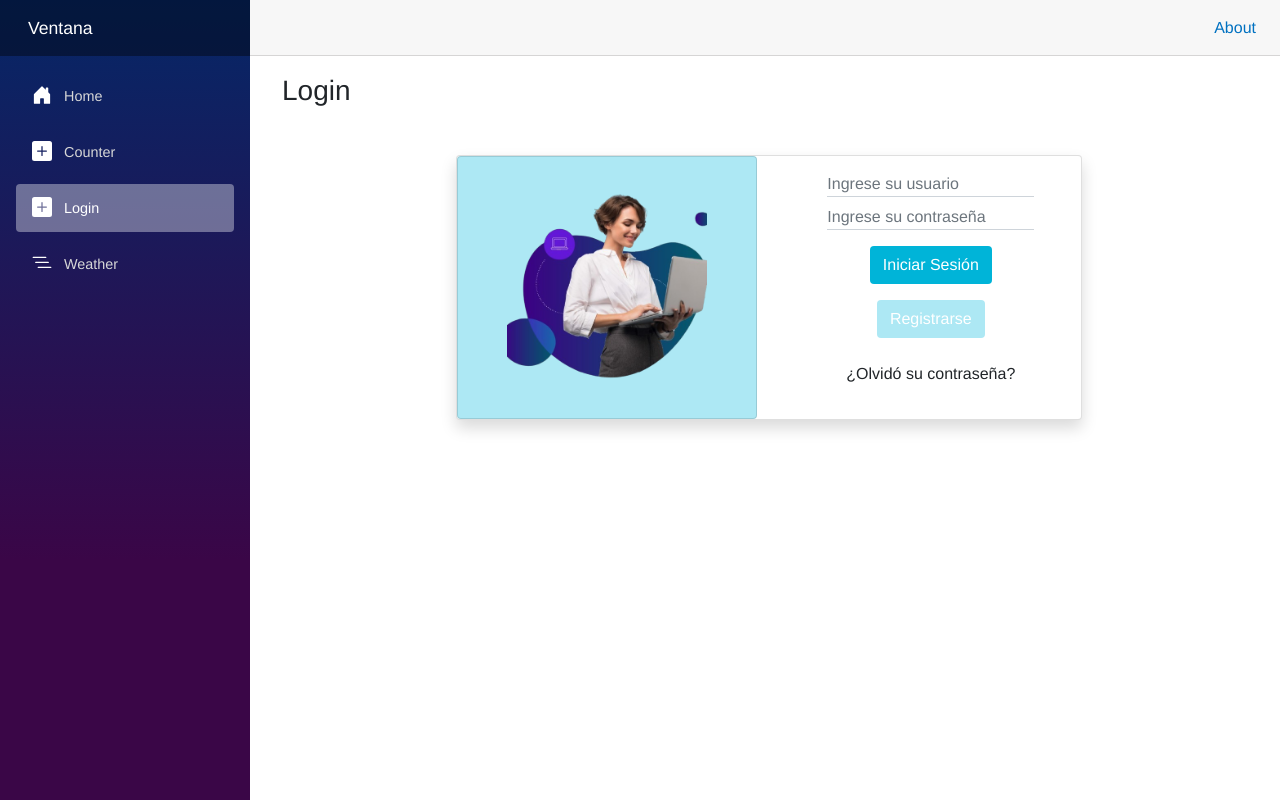
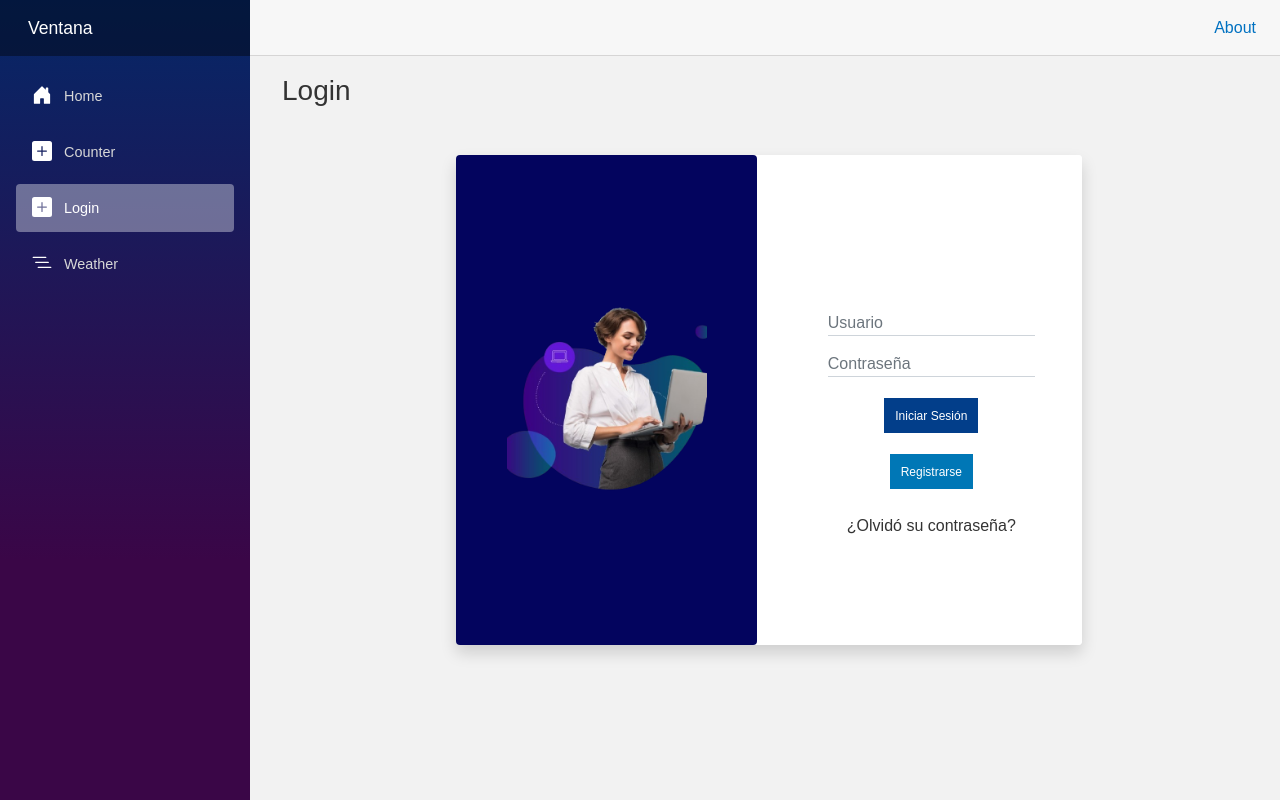
Before and after one commit to SamyJp23/ProyectoAplicado, an ASP.NET Core app: page /Ventana/Login in a window 1280 px wide. Run offline with ASP.NET Core 8, Linux system fonts and the light colour scheme; style sheets or scripts are compiled from the project's sources.

Commit message:
Creando el estilo y terminando el login

```diff
--- a/Ventana/Pages/VentanasPages/Login.razor
+++ b/Ventana/Pages/VentanasPages/Login.razor
@@ -1,51 +1,28 @@
 @page "/Ventana/Login"
 <h3>Login</h3>
-<style>
-    .btn-iniciar {
-        background-color: #00b4d8;
-        color: #fff;
-    }
-
-    .btn-registro {
-        background-color: #ADE8F4;
-        color: #fff;
-    }
-
-    .form-control {
-        border: none;
-        border-bottom: 1px solid #ced4da;
-        border-radius: 0;
-        padding: 0;
-        background-color: transparent;
-    }
-
-        .form-control:focus {
-            outline: none;
-            border-color: transparent !important;
-        }
-</style>
 
 <div class="container">
     <div class="row justify-content-center mt-5">
         <div class="col-md-8">
             <div class="card shadow">
-                <div class="row">
+                <div class="row no-gutters">
                     <div class="col-sm-6 bg-custom rounded-left">
-                        <div class="card" style="background-color: #ADE8F4;">
-                            <div class="card-body">
+                        <div class="card h-100 image-card" style="background-color: #03045E;">
+                            <div class="card-body d-flex align-items-center justify-content-center">
                                 <img src="Imagenes/login.png" alt="Descripción de la imagen" class="d-block mx-auto" style="width: 200px; margin-top: 20px;">
                             </div>
                         </div>
                     </div>
                     <div class="col-sm-6 rounded-right">
+                        <div class="card h-100">
                             <div class="card-body">
                                 <div class="d-flex justify-content-center">
-                                <div>
-                                    <div class="form-group mb-2">
-                                        <input type="text" class="form-control" id="usuario" placeholder="Ingrese su usuario">
+                                    <div class="move-down">
+                                        <div class="form-group mb-3 input-space">
+                                            <input type="text" class="form-control" id="usuario" placeholder="Usuario">
                                         </div>
-                                    <div class="form-group mb-3">
-                                        <input type="password" class="form-control" id="contrasena" placeholder="Ingrese su contraseña">
+                                        <div class="form-group mb-3 password-input">
+                                            <input type="password" class="form-control" id="contrasena" placeholder="Contraseña">
                                         </div>
                                     </div>
                                 </div>
@@ -65,6 +42,8 @@
             </div>
         </div>
     </div>
+</div>
+
 
 @code {
 
--- /dev/null
+++ b/Ventana/wwwroot/css/estilo.css
@@ -0,0 +1,80 @@
+body {
+    font-family: Arial, sans-serif;
+    line-height: 1.6;
+    background-color: #f2f2f2;
+    color: #333;
+}
+
+.btn-iniciar,
+.btn-registro {
+    width: 100%;
+    height: 35px;
+    border-radius: 0;
+    padding: 3px 10px;
+    font-size: 12px;
+    margin-top: 5px;
+    margin-bottom: 5px;
+
+}
+
+.btn-iniciar {
+    background-color: #023E8A;
+    color: #fff;
+    margin-bottom: 0px;
+}
+
+.btn-registro {
+    background-color: #0077B6;
+    color: #fff;
+    margin-bottom: 0px;
+}
+
+.form-control {
+    border: none;
+    border-bottom: 1px solid #ced4da;
+    border-radius: 0;
+    padding: 0;
+    background-color: transparent;
+}
+
+.move-down {
+    margin-top: 50px;
+}
+
+.card {
+    border: none;
+}
+
+.image-card {
+    min-height: 60vh;
+    background-color: #03045E;
+    margin-bottom: 10px;
+    display: flex;
+    justify-content: center;
+    align-items: center;
+}
+
+    .image-card .card-body {
+        height: 100%;
+        display: flex;
+        align-items: center;
+        justify-content: center;
+    }
+
+.input-space {
+    margin-bottom: 10px;
+    text-align: center;
+}
+
+.password-input {
+    margin-bottom: 20px;
+    text-align: center;
+}
+
+.card-body {
+    min-height: 60vh;
+    display: flex;
+    flex-direction: column;
+    justify-content: center;
+    align-items: center;
+}
--- a/Ventana/wwwroot/index.html
+++ b/Ventana/wwwroot/index.html
@@ -8,6 +8,7 @@
     <base href="/" />
     <link rel="stylesheet" href="css/bootstrap/bootstrap.min.css" />
     <link rel="stylesheet" href="css/app.css" />
+    <link href="css/estilo.css" rel="stylesheet" />
     <link rel="icon" type="image/png" href="favicon.png" />
     <link href="Ventana.styles.css" rel="stylesheet" />
 </head>
```
Lines whose indentation alone changed are shown as unchanged.
